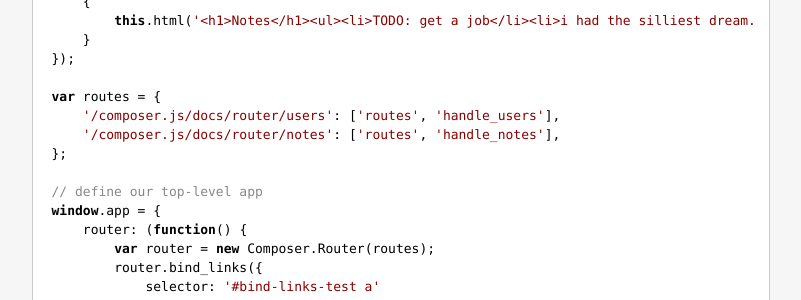
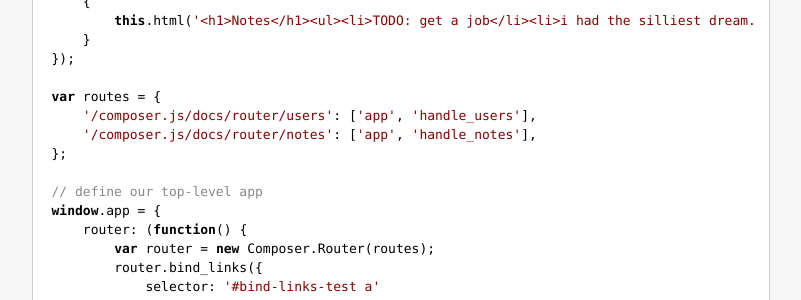
Before and after one commit to lyonbros/composer.js, a Jekyll site: the page built from docs/router.md, in a window 1280 px wide and 900 px high, scrolled down 5520 px. Shown: the part 152-452 px from the top of the window, without its empty margins (382-1183 px from the left). Built offline with Jekyll 4.4.1, drawn with Linux system fonts in a browser that asks for light colours.

Commit message:
damnitx2

```diff
--- a/docs/router.md
+++ b/docs/router.md
@@ -336,8 +336,8 @@ var NotesController = BaseController.extend({
 });
 
 var routes = {
-    '/composer.js/docs/router/users': ['routes', 'handle_users'],
-    '/composer.js/docs/router/notes': ['routes', 'handle_notes'],
+    '/composer.js/docs/router/users': ['app', 'handle_users'],
+    '/composer.js/docs/router/notes': ['app', 'handle_notes'],
 };
 
 // define our top-level app
```
